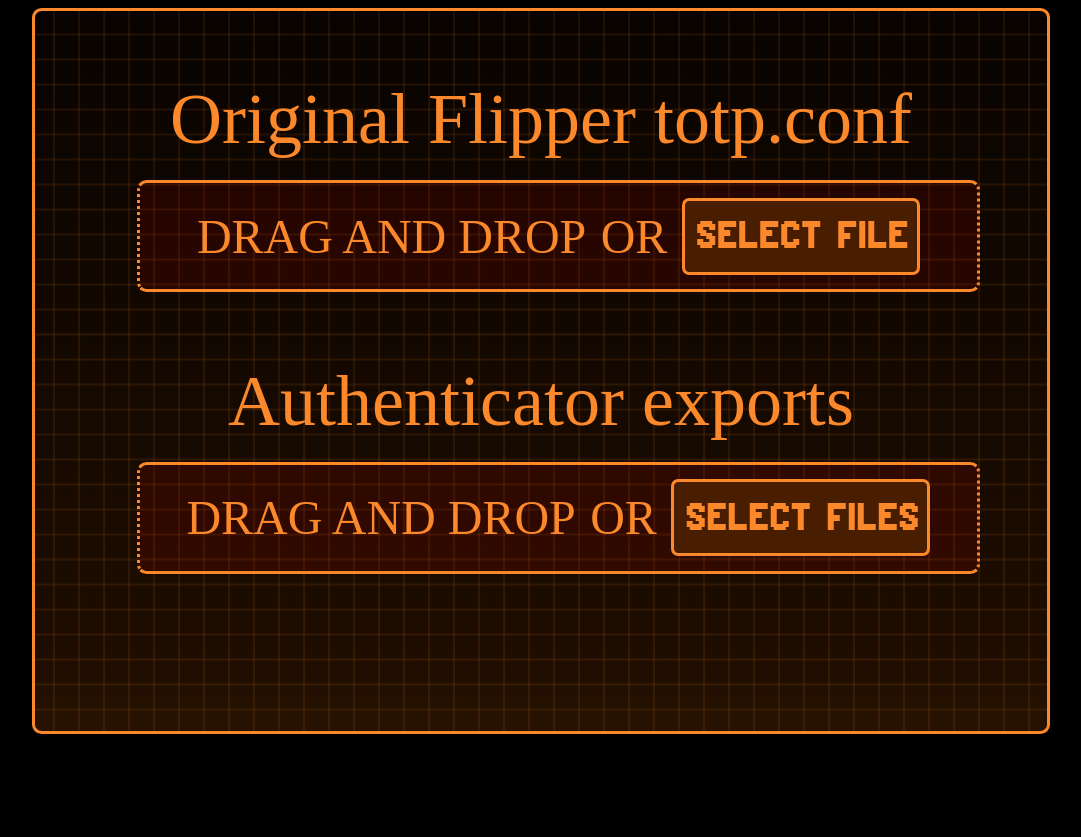
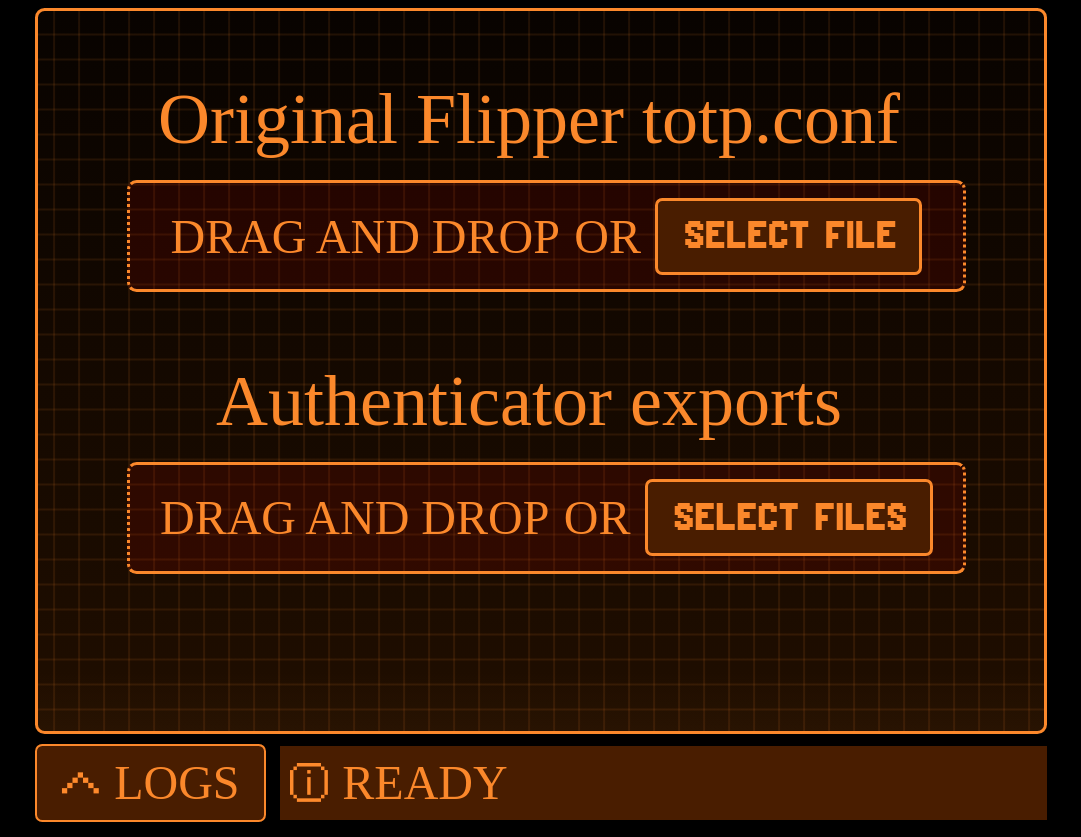
Before and after one commit to Alex-Dash/flip-totp-converter, a plain HTML site: page index.html in a window 1280 px wide. Shown: the whole page, without its empty margins (99-1180 px from the left). Before the commit the page ends 800 px from the top, so only its background shows below. Drawn offline with Linux system fonts and the light colour scheme; a web font is replaced by a local one.

Commit message:
Added log area and icons General design improvements Custom scrollbar

```diff
--- a/css/master.css
+++ b/css/master.css
@@ -33,7 +33,29 @@
     --bg-b:#200e00;
     --btn-main-bg:#491d00;
     --btn-hover-text-color: #491d00;
+    scroll-behavior: smooth;
+}
 
+/* width */
+::-webkit-scrollbar {
+    width: 0.3em;
+}
+
+/* Track */
+::-webkit-scrollbar-track {
+    background: rgba(var(--tc-r), var(--tc-g), var(--tc-b), 0.4 );
+    border-radius: 1em;
+}
+
+/* Handle */
+::-webkit-scrollbar-thumb {
+    background: rgba(var(--tc-r), var(--tc-g), var(--tc-b), 1 );
+    border-radius: 1em;
+}
+
+/* Handle on hover */
+::-webkit-scrollbar-thumb:hover {
+    background: #555;
 }
 
 body {
@@ -41,6 +63,16 @@ body {
     color: rgb(251 136 43);
     font-family: Haxcorp;
     font-size: 3em;
+    display: flex;
+    flex-direction: column;
+    align-items: center;
+}
+
+.container{
+    display: flex;
+    flex-direction: column;
+    align-items: center;
+    width: 80%;
 }
 
 .screen{
@@ -84,7 +116,6 @@ body {
 
 .activity-box{
     position: relative;
-    width: 80%;
     height: 15em;
     border: solid;
     border-radius: 0.2em;
@@ -153,6 +184,77 @@ body {
 .file-row>div{
     padding-inline: 1em;
     padding-top: 0.4em;
+    padding-right: 1.5em;
+}
+
+#drag01, #drag02, #drag11, #drag12{
+    display: none;
+}
+
+/* ////////////// LOGS ////////////// */
+
+.logarea{
+    position: relative;
+    width: 100%;
+    padding-top: 0.2em;
+}
+
+.log-upper{
+    display: flex;
+    align-content: center;
+    align-items: center;
+    flex-direction: row;
+    flex-wrap: nowrap;
+}
+
+.log-status{
+    display: flex;
+    align-items: center;
+    align-content: center;
+    flex-direction: row;
+    margin-left: 0.3em;
+    width: 100%;
+    height: 100%;
+    padding: 0.2em;
+    background: var(--btn-main-bg);
+}
+
+.log-dropdown{
+    font-family: ShareTech_Regular;
+    font-size: 0.3em;
+    border: solid rgba(var(--tc-r),var(--tc-g),var(--tc-b),0.3);
+    border-radius: 0.6em;
+    width: 98.6%;
+    height: 10.3em;
+    padding-left: 0.7em;
+    transition: all 0.3s ease-in-out;
+    position: relative;
+    margin-top:0.5em
+}
+
+.log-hide{
+    height: 0;
+    border: none;
+    overflow: hidden;
+    transition: all 0.3s ease-in-out;
+}
+
+.log-content{
+    width: 100%;
+    font-family: ShareTech_Mono;
+    position: absolute;
+    bottom: 0;
+    height: 100%;
+    overflow-y: auto;
+    overflow-x: hidden;
+    display: flex;
+    flex-direction: column-reverse;
+}
+
+.log-content>.log-msg>p{
+    margin: 0;
+    padding: 0;
+    margin-bottom: 0.3em;
 }
 
 /*///////////// Buttons //////////////*/
@@ -160,16 +262,30 @@ body {
     border: solid;
     border-radius: 0.15em;
     padding: 0.2em;
+    padding-inline: 0.5em;
     cursor: pointer;
     position: relative;
     z-index: 1000;
     background: var(--btn-main-bg);
     transition: background 0.4s cubic-bezier(0.165, 0.84, 0.44, 1);
+    display: flex;
+    align-content: center;
+    align-items: center;
+    flex-direction: row;
+    flex-wrap: wrap;
 }
 
 .button:hover{
     background: rgb(var(--tc-r), var(--tc-g), var(--tc-b));
     color: var(--btn-hover-text-color);
+}
+
+.button:hover>.icon-normal{
+    filter: brightness(0.31) contrast(1.15);
+}
+
+.button:hover>.icon-invert{
+    filter: none;
 }
 
 .button>span{
@@ -180,9 +296,36 @@ body {
     font-family: Born2bSportyV2;
 }
 
-#drag01, #drag02, #drag11, #drag12{
-    display: none;
+.btn-mid{
+    border-width: 0.06em;
 }
+
+.btn-nowrap{
+    flex-wrap: nowrap;
+}
+
+/*///////////// Icons //////////////*/
+
+.icon {
+    display: flex;
+    transition: all 0.3s cubic-bezier(0.165, 0.84, 0.44, 1);
+    margin-right: 0.3em;
+}
+
+.icon>img{
+    width: 0.8em;
+    height: 0.8em;
+}
+
+.icon-invert{
+    filter: brightness(0.31) contrast(1.15);
+}
+
+.icon-flip{
+    transform: rotate(180deg);
+}
+
+
 /*///////////// Animations //////////////*/
 @keyframes scan-anim {
     from {
--- a/index.html
+++ b/index.html
@@ -11,6 +11,7 @@
 
 <body>
 
+    <div class="container">
         <div id="screen1" class="screen">
             <div class="activity-box">
                 <div class="file-row">
@@ -69,6 +70,44 @@
                 <div class="ab-bg"></div>
             </div>
         </div>
+        <div class="logarea">
+            <div class="log-upper">
+                <div class="button btn-mid btn-nowrap" onclick="toggleLogs()">
+                    <div id="log_icon" class="icon icon-normal">
+                        <img src="./icons/arrow.svg">
+                    </div>
+                    <span>LOGS</span>
+                </div>
+                <div class="log-status">
+                    <div class="icon icon-normal">
+                        <img src="./icons/info.svg">
+                    </div>
+                    <div>
+                        <span>READY</span>
+                    </div>
+                </div>
+            </div>
+            <div class="log-dropdown log-hide">
+                <div class="log-content" id="log-target">
+                    <div class="log-msg"><p>[RPC] (6) LAST System Set DateTime START</p></div>
+                    <div class="log-msg"><p>[RPC] (6) System Set DateTime SUCCESS</p></div>
+                    <div class="log-msg"><p>[RPC] Stopping RPC session</p></div>
+                    <div class="log-msg"><p>[RPC] (6) LAST System Set DateTime START</p></div>
+                    <div class="log-msg"><p>[RPC] (6) System Set DateTime SUCCESS</p></div>
+                    <div class="log-msg"><p>[RPC] Stopping RPC session</p></div>
+                    <div class="log-msg"><p>[RPC] (6) LAST System Set DateTime START</p></div>
+                    <div class="log-msg"><p>[RPC] (6) System Set DateTime SUCCESS</p></div>
+                    <div class="log-msg"><p>[RPC] Stopping RPC session</p></div>
+                    <div class="log-msg"><p>[RPC] (6) LAST System Set DateTime START</p></div>
+                    <div class="log-msg"><p>[RPC] (6) System Set DateTime SUCCESS</p></div>
+                    <div class="log-msg"><p>[RPC] Stopping RPC session</p></div>
+                    <div class="log-msg"><p>[RPC] (6) LAST System Set DateTime START</p></div>
+                    <div class="log-msg"><p>[RPC] (6) System Set DateTime SUCCESS</p></div>
+                    <div class="log-msg"><p>[RPC] Stopping RPC session</p></div>
+                </div>
+            </div>
+        </div>
+    </div>
 
 </body>
 
--- a/js/app.js
+++ b/js/app.js
@@ -231,11 +231,17 @@ TokenAutomationFeatures: ${entry.flipper_automation!==undefined?entry.flipper_au
 async function readTotpConfigHeader(file) {
     const reader = new FileReader();
     reader.addEventListener('load', (event) => {
+        document.getElementById(`drag${zone}0`).style.display = 'none'
+        document.getElementById(`drag${zone}1`).style.display = 'none'
+        progress =  document.getElementById(`drag${zone}2`)
+        progress.innerHTML = `<div class="pad"><span id="loadtext0">LOADED ${shorten(file.name, 12, 6)}</span></div>`
+        progress.style.display = 'flex'
+
         content = event?.target?.result
         expected_keys = Object.keys(HEADER)
         for (const l of content.split(new RegExp(`\n`))) {
-            groups = l.match(totpconfigReg)
-            if(groups===null || groups?.length<2){
+            groups = [...l.matchAll(totpconfigReg)][0]
+            if(groups===null || groups==undefined || groups?.length<2){
                 continue
             }
             k = groups[1].trim()
@@ -245,7 +251,12 @@ async function readTotpConfigHeader(file) {
             }
             HEADER[k] = v
         }
-        console.log(HEADER)
+        if(HEADER.Crypto === undefined || HEADER.Salt === undefined){
+            missing_headers = Object.keys(HEADER).reduce((a,e)=>{return a+(HEADER[e] === undefined?` ${e}`:"")},"").trim().split(" ").join(', ')
+            log(`Missing Crypro or Salt headers. Missing: ${missing_headers}`, "error")
+            progress.innerHTML = `<div class="pad"><span id="loadtext0">ERROR PARSING ${shorten(file.name, 12, 6)}</span></div>`
+        }
+
     });
     reader.readAsText(file);
 }
@@ -294,7 +305,6 @@ async function toggleFileOver(event, state, context) {
         // rare case where drop hits the button
         zone = context
     }
-    console.log(zone)
     if(state){
         document.getElementById(`drag${zone}0`).style.display = 'none'
         document.getElementById(`drag${zone}1`).style.display = 'flex'
@@ -365,3 +375,8 @@ async function dropfiles(event) {
         parseFileList([...event.dataTransfer.files])
       }
 }
+
+async function toggleLogs() {
+    document.getElementsByClassName("log-dropdown")[0].classList.toggle("log-hide")
+    document.getElementById("log_icon").classList.toggle("icon-flip")
+}
```
Also changed, not shown: icons/arrow.svg (added), icons/file.svg (added), icons/file_download.svg (added), icons/file_upload.svg (added), icons/info.svg (added), icons/info_small.svg (added), icons/settings.svg (added), icons/trash.svg (added), icons/update.svg (added). Lines whose indentation alone changed are shown as unchanged.
